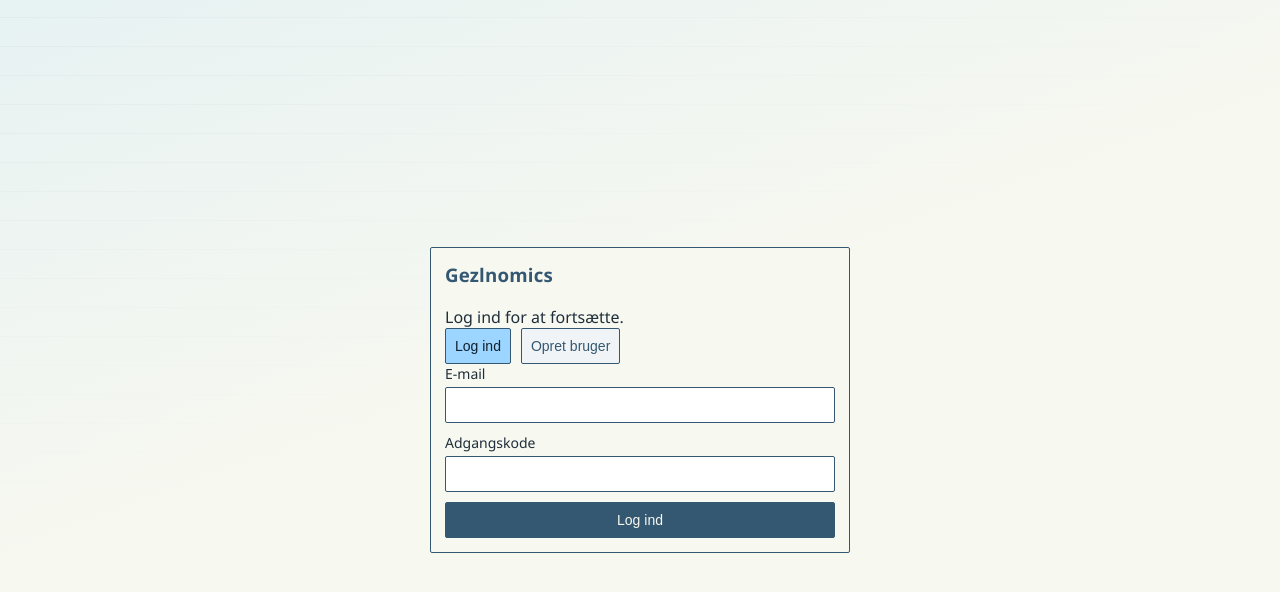
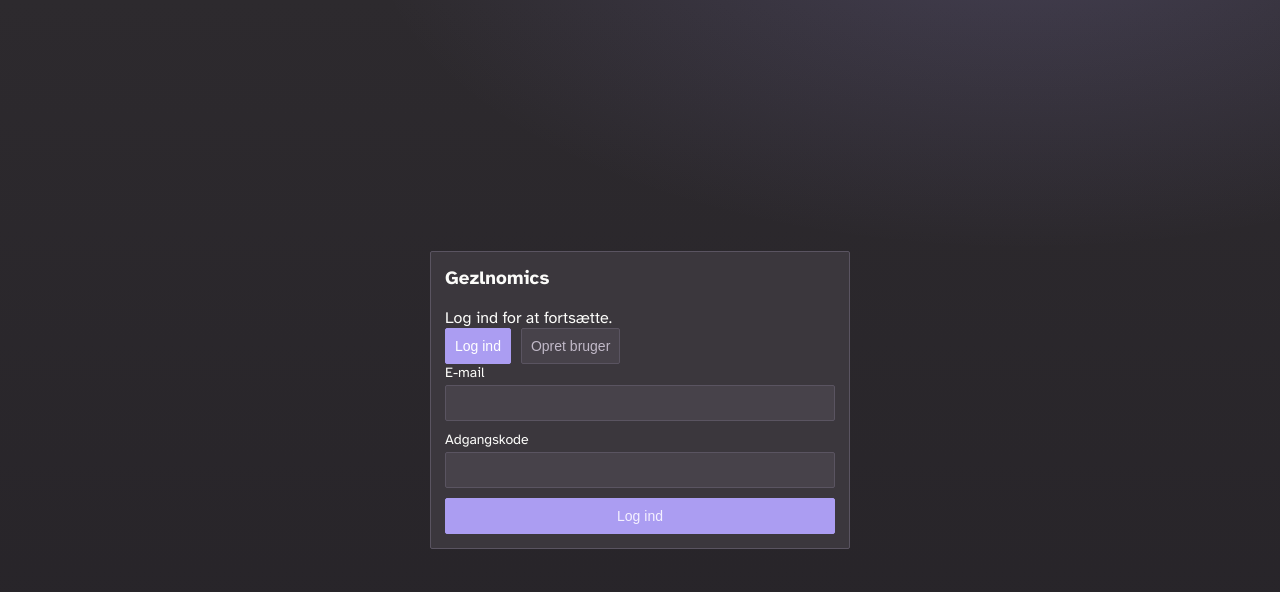
Before and after one commit to Gustavwk/gezlnomics, a React (Vite) app in the folder frontend/: page / in a window 1280 px wide. Shown: the top 592 px of the page. Built offline with nearby package versions, Linux system fonts and the light colour scheme; no server answers.

Commit message:
working MVP ++

```diff
--- a/frontend/src/index.css
+++ b/frontend/src/index.css
@@ -1,13 +1,17 @@
+@import url('https://fonts.googleapis.com/css2?family=Atkinson+Hyperlegible:wght@400;700&display=swap');
 :root {
-  --c-deep: #355872;
-  --c-mid: #7aaace;
-  --c-light: #9cd5ff;
-  --c-bg: #f7f8f0;
-  --c-text: #1f2e3a;
-  --c-border: #355872;
+  --c-bg: #2d2a2e;
+  --c-surface: #3b373d;
+  --c-surface-2: #47424a;
+  --c-text: #fcfcfa;
+  --c-text-muted: #c1b9c8;
+  --c-border: #5a5461;
+  --c-accent: #ab9df2;
+  --c-accent-hover: #c6b6ff;
+  --c-focus: #ffd866;
   --r-xs: 2px;
 
-  font-family: "IBM Plex Sans", "Segoe UI", Tahoma, Geneva, Verdana, sans-serif;
+  font-family: "Atkinson Hyperlegible", "IBM Plex Sans", "Segoe UI", Tahoma, Geneva, Verdana, sans-serif;
   color: var(--c-text);
   background: var(--c-bg);
 }
@@ -24,8 +28,8 @@ body {
 
 body {
   background:
-    linear-gradient(160deg, rgba(156, 213, 255, 0.18) 0%, rgba(247, 248, 240, 0.96) 45%),
-    repeating-linear-gradient(0deg, transparent 0 28px, rgba(53, 88, 114, 0.05) 28px 29px);
+    radial-gradient(1200px 600px at 80% -10%, rgba(171, 157, 242, 0.18), transparent 55%),
+    linear-gradient(180deg, #2d2a2e 0%, #262328 100%);
 }
 
 .app {
@@ -69,11 +73,11 @@ body {
 }
 
 .panel {
-  background: rgba(247, 248, 240, 0.93);
+  background: var(--c-surface);
   border: 1px solid var(--c-border);
   border-radius: var(--r-xs);
   padding: 14px;
-  box-shadow: 0 8px 24px rgba(53, 88, 114, 0.08);
+  box-shadow: 0 10px 24px rgba(0, 0, 0, 0.25);
 }
 
 .row {
@@ -158,7 +162,7 @@ h1,
 h2,
 h3 {
   margin-top: 0;
-  color: var(--c-deep);
+  color: var(--c-text);
   letter-spacing: 0.01em;
 }
 
@@ -186,7 +190,7 @@ button {
 input,
 select {
   color: var(--c-text);
-  background: #fff;
+  background: var(--c-surface-2);
   width: 100%;
   min-width: 0;
 }
@@ -194,23 +198,23 @@ select {
 input:focus,
 select:focus,
 button:focus-visible {
-  outline: 2px solid var(--c-light);
+  outline: 2px solid var(--c-focus);
   outline-offset: 1px;
 }
 
 button {
-  border: 1px solid var(--c-deep);
-  background: var(--c-deep);
-  color: #f7f8f0;
+  border: 1px solid var(--c-accent);
+  background: var(--c-accent);
+  color: #f5f1ff;
   cursor: pointer;
   transition: background-color 120ms ease, color 120ms ease, transform 120ms ease, box-shadow 120ms ease;
 }
 
 button:hover {
-  background: var(--c-mid);
-  color: #10202c;
+  background: var(--c-accent-hover);
+  color: #ffffff;
   transform: translateY(-1px);
-  box-shadow: 0 6px 14px rgba(53, 88, 114, 0.28);
+  box-shadow: 0 8px 16px rgba(139, 92, 246, 0.3);
 }
 
 button:active {
@@ -218,13 +222,14 @@ button:active {
 }
 
 .tabs button.active {
-  background: var(--c-light);
-  color: #10202c;
+  background: var(--c-accent);
+  color: #ffffff;
 }
 
 .tabs button:not(.active) {
-  background: #f1f4f6;
-  color: var(--c-deep);
+  background: var(--c-surface-2);
+  color: var(--c-text-muted);
+  border-color: var(--c-border);
 }
 
 .kpi {
@@ -235,36 +240,36 @@ button:active {
 }
 
 .kpi article {
-  background: rgba(156, 213, 255, 0.24);
+  background: var(--c-surface-2);
   border: 1px solid var(--c-border);
   border-radius: var(--r-xs);
   padding: 10px;
 }
 
 .kpi article.kpi-bad {
-  background: rgba(214, 72, 72, 0.18);
-  border-color: #9e2f2f;
+  background: rgba(255, 97, 136, 0.2);
+  border-color: #ff6188;
 }
 
 .kpi article.kpi-warn {
-  background: rgba(240, 173, 78, 0.2);
-  border-color: #8f6626;
+  background: rgba(255, 216, 102, 0.2);
+  border-color: #ffd866;
 }
 
 .kpi article.kpi-ok {
-  background: rgba(122, 170, 206, 0.22);
-  border-color: #355872;
+  background: rgba(171, 157, 242, 0.2);
+  border-color: #ab9df2;
 }
 
 .kpi article.kpi-good {
-  background: rgba(69, 170, 88, 0.2);
-  border-color: #2f7a41;
+  background: rgba(166, 226, 46, 0.2);
+  border-color: #a6e22e;
 }
 
 .kpi h3 {
   margin: 0 0 6px;
   font-size: 13px;
-  color: #2f4f67;
+  color: var(--c-text-muted);
 }
 
 .liste {
@@ -285,7 +290,7 @@ button:active {
 
 .liste-summary {
   font-size: 13px;
-  color: #2f4f67;
+  color: var(--c-text-muted);
 }
 
 .collapsible {
@@ -304,13 +309,13 @@ button:active {
   border: 1px solid var(--c-border);
   border-radius: var(--r-xs);
   padding: 8px;
-  background: rgba(247, 248, 240, 0.86);
+  background: var(--c-surface-2);
   transition: background-color 120ms ease, border-color 120ms ease, transform 120ms ease;
 }
 
 .liste li:hover {
-  background: rgba(156, 213, 255, 0.2);
-  border-color: #29465e;
+  background: rgba(171, 157, 242, 0.16);
+  border-color: #ab9df2;
   transform: translateY(-1px);
 }
 
@@ -320,17 +325,17 @@ button:active {
 }
 
 .hint {
-  color: #395a73;
+  color: var(--c-text-muted);
   margin-top: 0;
 }
 
 .auth-panel {
   box-shadow: none;
-  background: rgba(247, 248, 240, 0.98);
+  background: var(--c-surface);
 }
 
 .fejl {
-  color: #a11616;
+  color: #ff6188;
 }
 
 @media (max-width: 1024px) {
```
